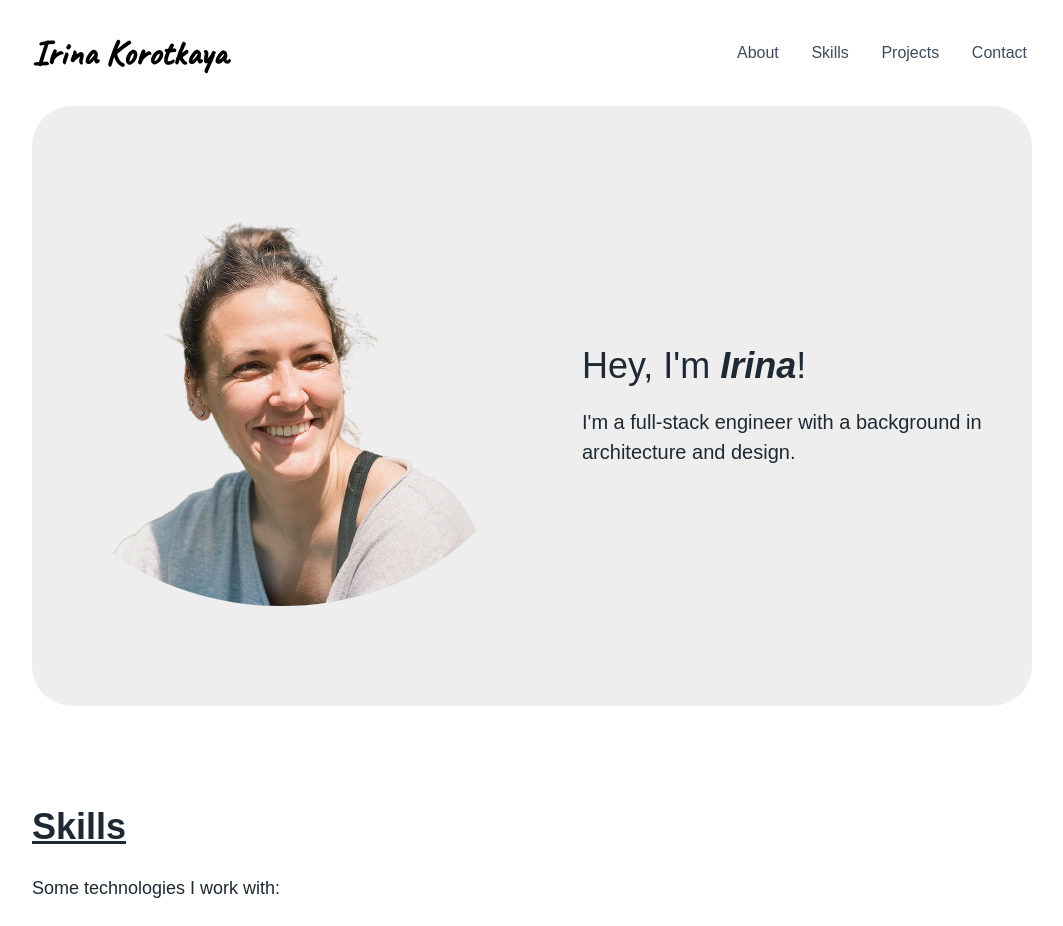
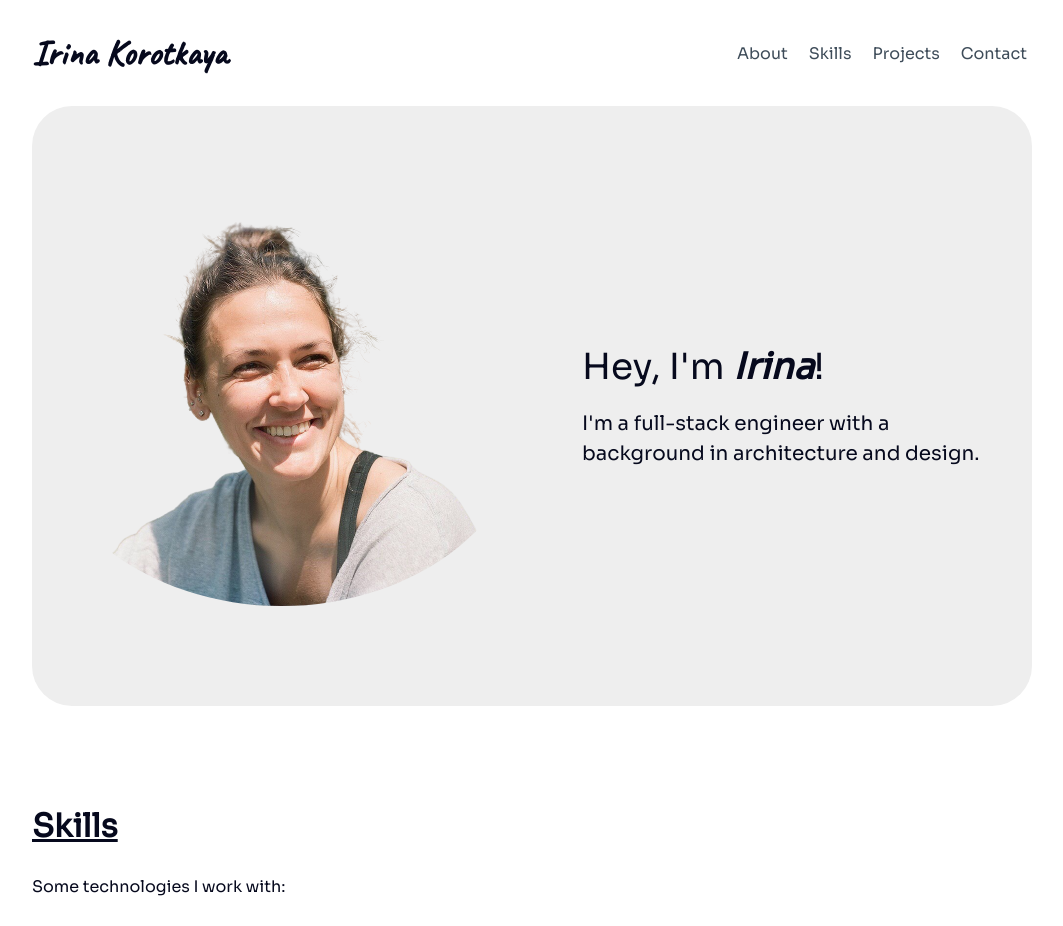
Before and after one commit to ikorotkaya/korotkaya-com, a React (Create React App) app: page / in a window 1280 px wide. Shown: the top 926 px of the page, without its empty margins (108-1171 px from the left). Built offline with nearby package versions, Linux system fonts and the light colour scheme.

Commit message:
Change font family, change black color of text, add contact section headline

```diff
--- a/src/App.scss
+++ b/src/App.scss
@@ -1,5 +1,6 @@
 @import url("https://fonts.googleapis.com/css2?family=Dancing+Script&display=swap");
 @import url('https://fonts.googleapis.com/css2?family=Caveat&family=Dancing+Script&display=swap');
+@import url('https://fonts.googleapis.com/css2?family=Sora&display=swap');
 
 html {
   box-sizing: border-box;
@@ -13,9 +14,9 @@ html {
 
 body {
   margin: 0;
-  font-family: "Poppins", sans-serif;
+  font-family: 'Sora', sans-serif;
   font-display: swap;
-  color: #1f2933;
+  color: #06091d;
 }
 
 body,
@@ -29,7 +30,7 @@ html,
   max-width: 1000px;
 
   &__navbar {
-    color: #000000;
+    color: #06091d;
     text-align: left;
     display: flex;
     align-items: center;
@@ -132,7 +133,7 @@ html,
   // }
 
   &__text {
-    font-size: 18px;
+    font-size: 16px;
     margin-bottom: 20px;
   }
 }
@@ -154,7 +155,7 @@ h5 {
 }
 
 .topic-headline {
-  font-size: 36px;
+  font-size: 32px;
   margin-bottom: 30px;
   text-decoration: underline;
   font-weight: bold;
--- a/src/components/Contact.tsx
+++ b/src/components/Contact.tsx
@@ -2,8 +2,8 @@ export function Contact() {
   return (
     <div className="app__topic">
       <div className="topic__contact" id="contact">
+        <div className="contact__headline topic-headline">Contact</div>
       </div>
     </div>
-
-  )
+  );
 }
```
